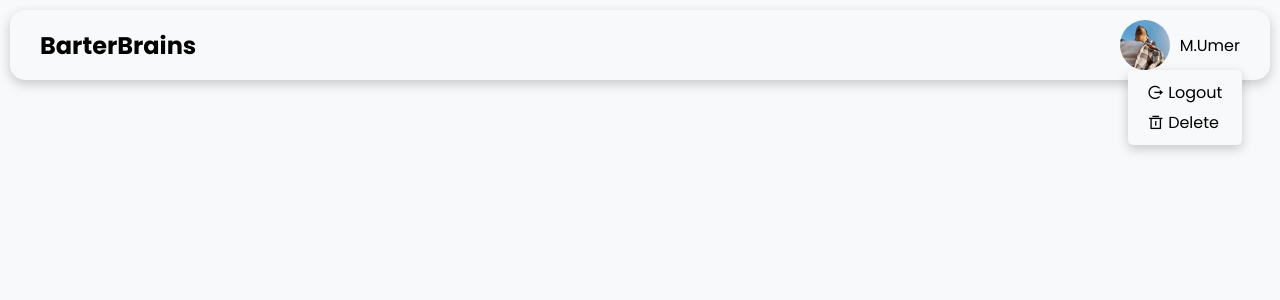
After one commit to umernadim/barterBrains, a PHP site: page /dashboard1.html in a window 1280 px wide. The commit adds this page. Shown: the top 300 px of the page. Run offline with PHP 8.4, Linux system fonts and the light colour scheme; some libraries are stand-ins or nearby versions.

Commit message:
navBar added

```diff
--- /dev/null
+++ b/dashboard1.html
@@ -0,0 +1,25 @@
+<!DOCTYPE html>
+<html lang="en">
+<head>
+    <meta charset="UTF-8">
+    <meta name="viewport" content="width=device-width, initial-scale=1.0">
+    <title>Dashboard | BarterBrains</title>
+    <link href="https://fonts.googleapis.com/css2?family=Poppins:wght@400;600;700&display=swap" rel="stylesheet">
+    <link href="https://cdn.jsdelivr.net/npm/remixicon@4.5.0/fonts/remixicon.css" rel="stylesheet" />
+
+    <link rel="stylesheet" href="style1.css">
+</head>
+<body id="dashboard">
+    <nav>
+        <h2>BarterBrains</h2>
+        <div id="user-info">
+            <img src="assets/profile-img.jpg" alt="">
+            <a href="#">M.Umer</a>
+            <div id="logout-account">
+                <a href="#"><i class="ri-logout-circle-r-line"></i> Logout</a>
+                <a href="#"><i class="ri-delete-bin-4-line"></i> Delete</a>
+            </div>
+        </div>
+    </nav>
+</body>
+</html>
--- a/style1.css
+++ b/style1.css
@@ -1,12 +1,15 @@
-*{
-    padding: 0;
-    margin: 0;
-    box-sizing: border-box;
+* {
+  padding: 0;
+  margin: 0;
+  box-sizing: border-box;
+  font-family: Poppins;
 }
 
-body{
-    height: 100%;
-    width: 100%;
+body {
+  height: 100%;
+  width: 100%;
+  background: #f8f9fa;
+  overflow-x: hidden;
 }
 
 
@@ -58,14 +61,14 @@ body{
   transition: all 0.3s ease;
 }
 
-footer{
+footer {
   width: 100%;
   text-align: center;
   background: linear-gradient(135deg, #4C8BF5 20%, #74b9ff 100%);
   padding: 20px 0;
 }
 
-footer p{
+footer p {
   color: #fff;
 }
 
@@ -121,3 +124,61 @@ footer p{
   }
 
 }
+
+/* code for dashboard  */
+#dashboard{
+  padding: 10px;
+}
+
+#dashboard nav {
+  width: 100%;
+  display: flex;
+  justify-content: space-between;
+  align-items: center;
+  padding: 10px 30px;
+  border-radius: 15px;
+  position: relative;
+  box-shadow: 0 4px 12px rgba(0, 0, 0, 0.2);
+  /* background-color: red; */
+}
+
+#dashboard nav img {
+  height: 50px;
+  width: 50px;
+  border-radius: 50%;
+}
+
+#dashboard #user-info {
+  display: flex;
+  align-items: center;
+  gap: 10px;
+  position: relative;
+}
+
+#dashboard nav a {
+  text-decoration: none;
+  color: #fff;
+}
+
+#dashboard #logout-account {
+  position: absolute;
+  top: 100%;
+  right: -2%;
+  display: flex;
+  flex-direction: column;
+  gap: 5px;
+  padding: 10px 20px;
+  background-color: #f8f9fa;
+  border-radius: 5px;
+  /* display: none; */
+  box-shadow: 0 4px 12px rgba(0, 0, 0, 0.2);
+  transition: display 0.5s ease;
+}
+
+#dashboard nav a {
+  color: #000;
+}
+
+#dashboard #user-info:hover #logout-account {
+  display: flex;
+}
```
